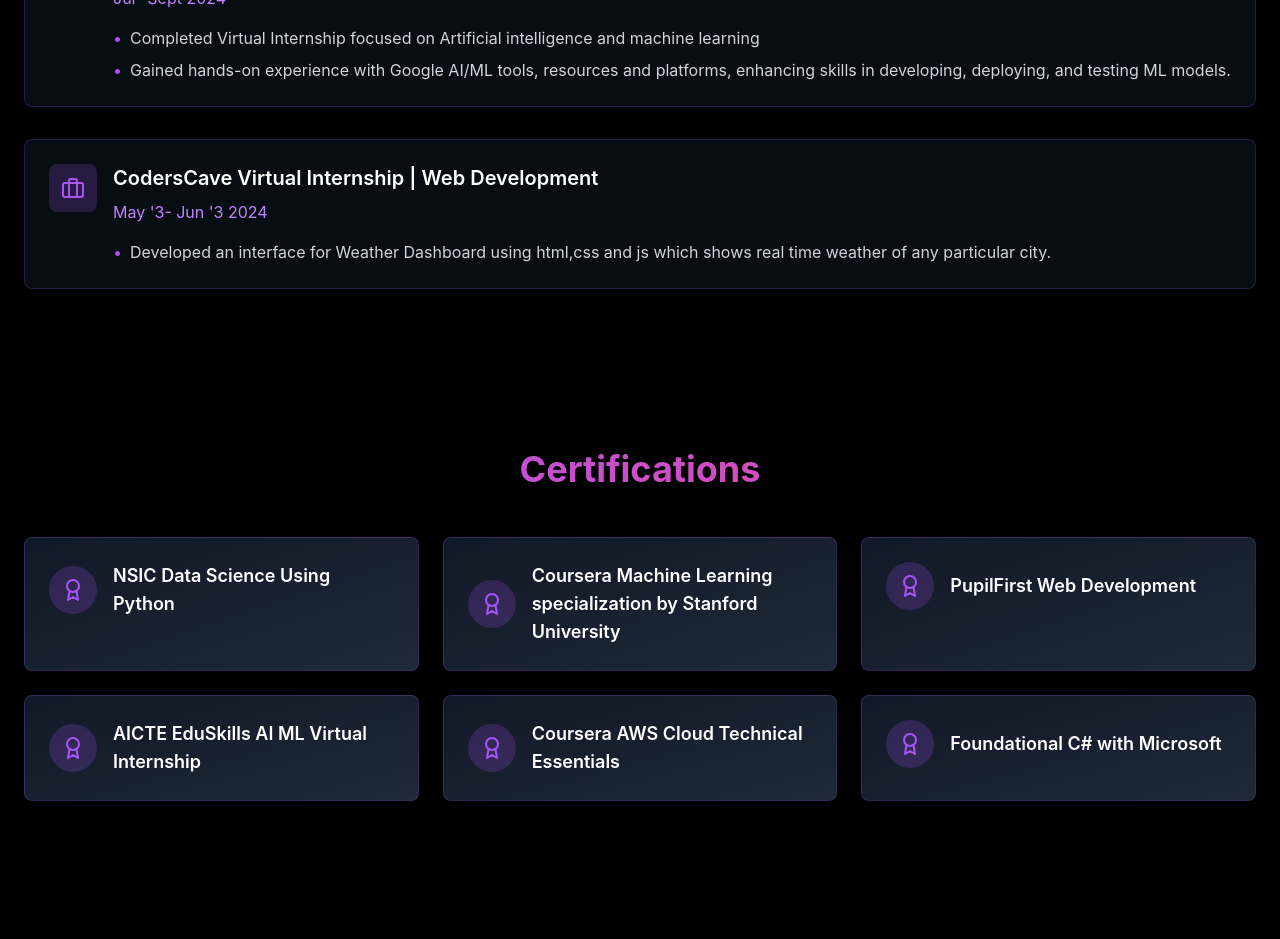
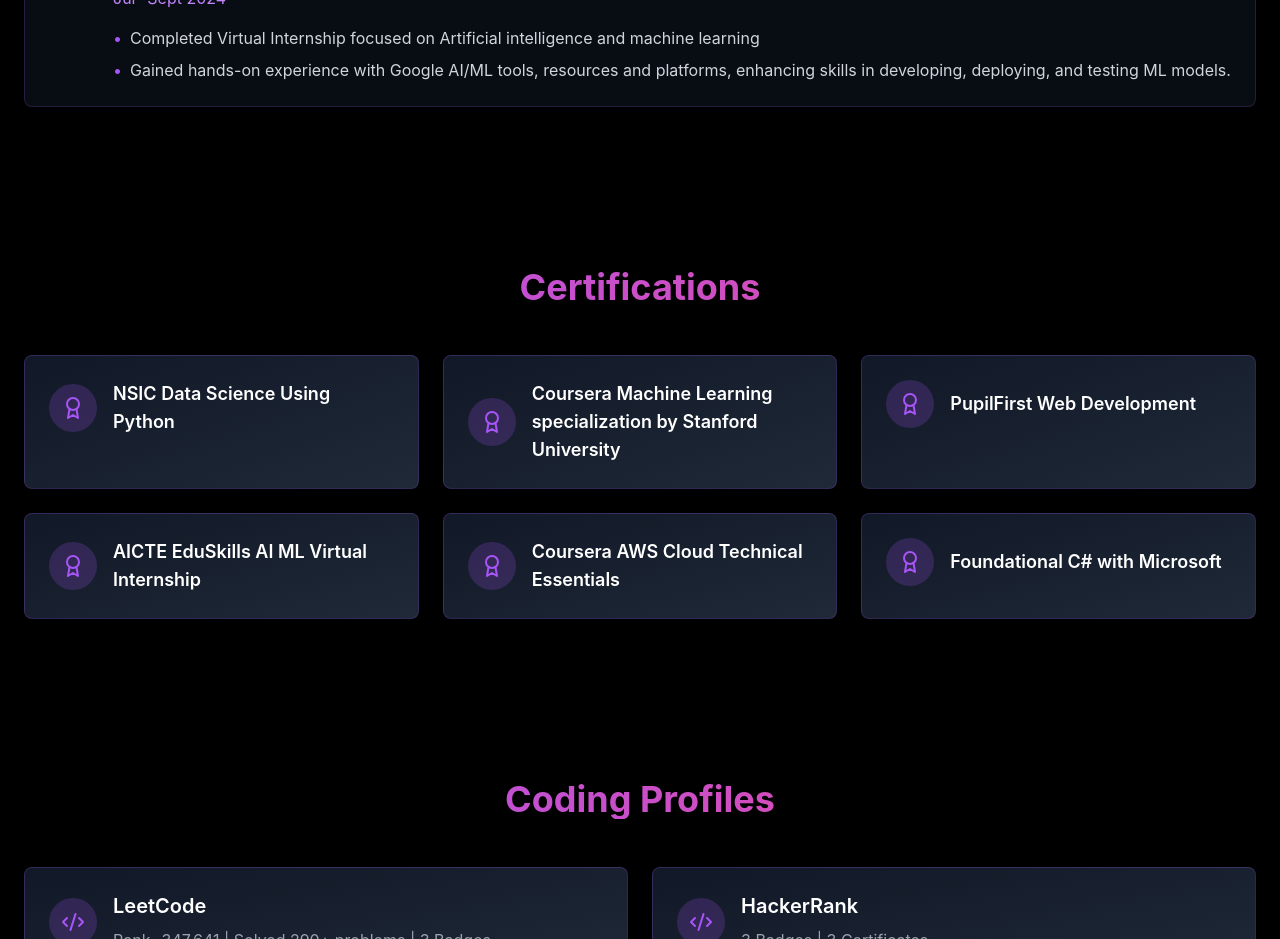
Before and after one commit to saivenkatesh304/PortFolio, a React (Vite) app: page / in a window 1280 px wide. Shown: the part 3680-4619 px from the top of the page. Built offline with nearby package versions, Linux system fonts and the light colour scheme.

Commit message:
updated internship

```diff
--- a/src/components/Internships.tsx
+++ b/src/components/Internships.tsx
@@ -17,13 +17,6 @@
     description: [
       "Completed Virtual Internship focused on Artificial intelligence and machine learning",
       "Gained hands-on experience with Google AI/ML tools, resources and platforms, enhancing skills in developing, deploying, and testing ML models."
-    ]
-  },
-  {
-    title: "CodersCave Virtual Internship | Web Development",
-    duration: "May '3- Jun '3 2024",
-    description: [
-      "Developed an interface for Weather Dashboard using html,css and js which shows real time weather of any particular city."
     ]
   }
 ];
```
